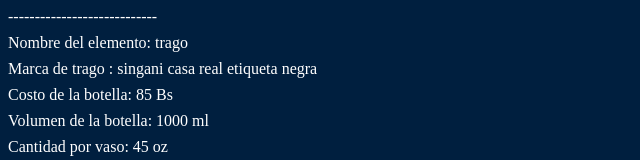
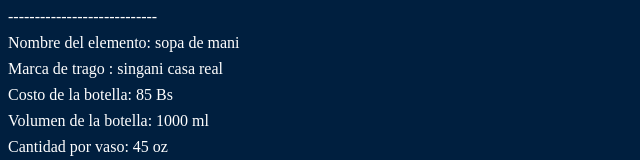
Before and after one commit to PACHA-SUNSET/igi-cocteles, a plain HTML site: page index.html in a window 1280 px wide. Shown: the top 160 px of the page, without its empty margins (0-640 px from the left). Drawn offline with Linux system fonts and the light colour scheme.

Commit message:
Update index.html

```diff
--- a/index.html
+++ b/index.html
@@ -10,8 +10,8 @@
 
 <body>
   <p>----------------------------</p>
-  <p>Nombre del elemento: trago</p>
-  <p>Marca de trago : singani casa real etiqueta negra</p>
+  <p>Nombre del elemento: sopa de mani</p>
+  <p>Marca de trago : singani casa real</p>
   <p>Costo de la botella: 85 Bs</p>
   <p>Volumen de la botella: 1000 ml</p>
   <p>Cantidad por vaso: 45 oz</p>
```
